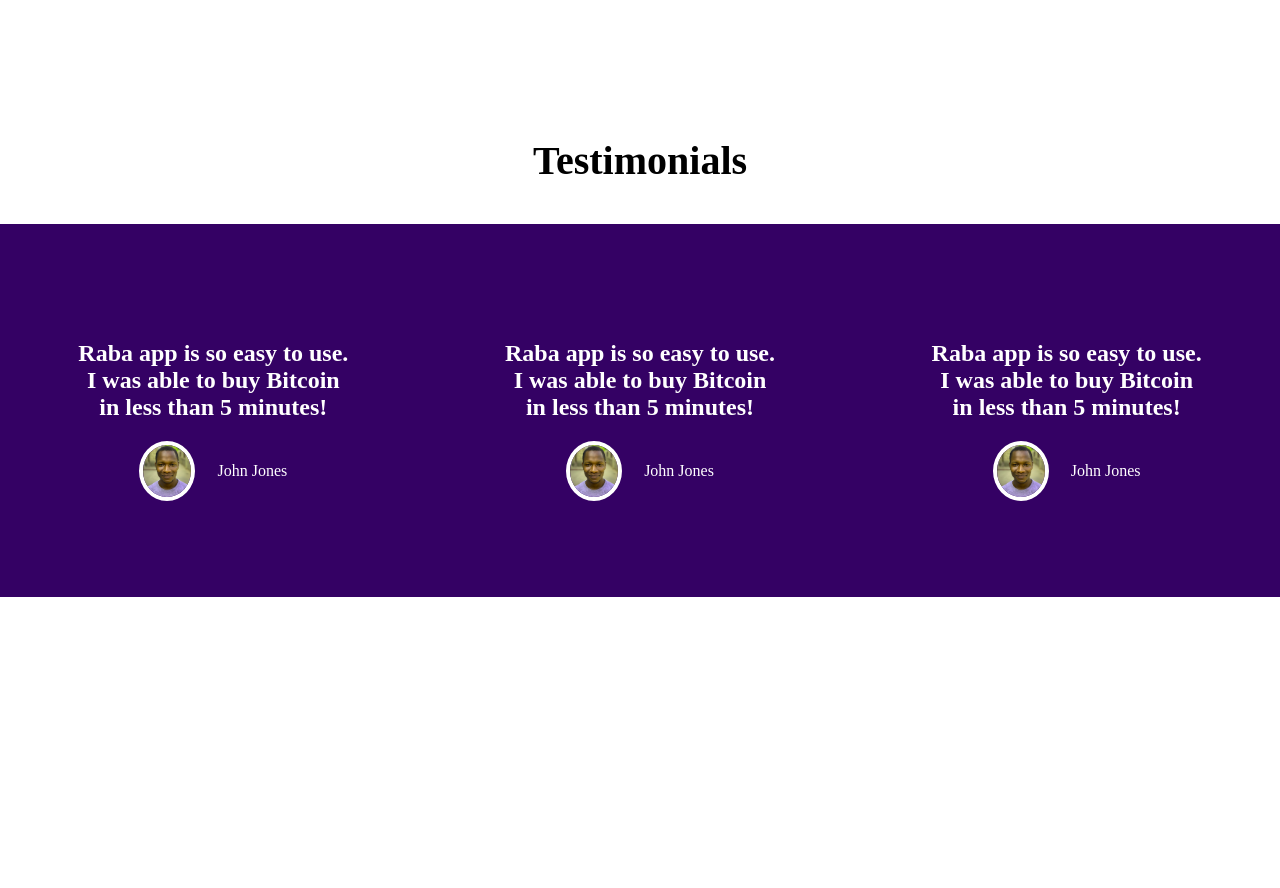
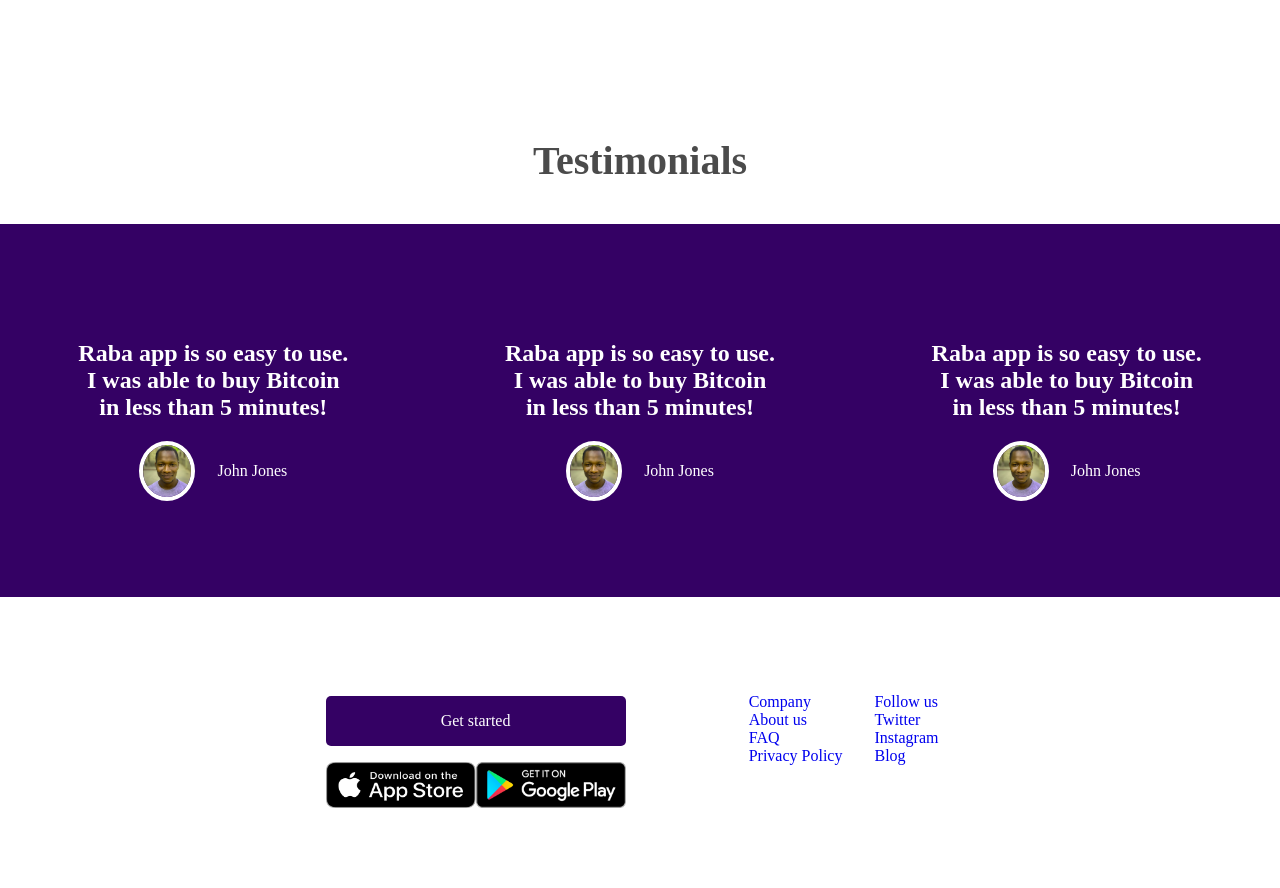
Before and after one commit to yimikao/raba, a plain HTML site: page index.html in a window 1280 px wide. Shown: the part 1220-2108 px from the top of the page. Before the commit the page ends 1817 px from the top, so only its background shows below. Drawn offline with Linux system fonts and the light colour scheme.

Commit message:
added footer

```diff
--- a/index.css
+++ b/index.css
@@ -129,6 +129,80 @@
 
 
 
+footer {
+    /* border: 1px solid green; */
+    display: flex;
+    justify-content: space-around;
+    padding: 5em;
+    margin: auto;
+    width: 70%;
+}
+
+#cta {
+    /* border: 1px solid red; */
+    padding-top: 1.2em;
+    /* margin: auto; */
+}
+
+#cta-icons {
+    /* width: 100px; */
+    display: flex;
+    justify-content: center;
+    margin: auto;
+}
+
+#cta-icons img {
+    display: block;
+    width: 150px;
+}
+
+#cta-heading{
+    font-size: 3em;
+    margin-bottom: 0;
+}
+#cta-para{
+    font-size: 1.5em;
+}
+
+
+#cta-btn {
+    text-align: center;
+    background-color: rgb(52, 1, 100);
+    color: white;
+    text-decoration: none;
+    display: block;
+    width: 300px;
+    margin: auto;
+    margin-bottom: 1em;
+    padding: 1em 2em ;
+    border-radius: 5px;
+}
+
+
+#footer-links {
+    padding: 0;
+    /* border: 1px solid green; */
+    display: flex;
+    justify-content: center;
+}
+
+ul {
+    padding: 0;
+    list-style: none;
+
+}
+
+a {
+    text-decoration: none;
+    padding: 1em;
+}
+
+
+
+
+
+
+
 @media only screen and (max-width: 600px) {
     #intro-img{
         width: 90%;
@@ -162,6 +236,22 @@
     padding: 1.5em;
 }
 
+footer {
+    /* display: flex; */
+    flex-direction: column;
+    justify-content: center;
+    padding: 5em 0em;
+    width: 100%;
+}
+
+#cta {
+    padding: 0;
+    padding-top: 1.2em;
+}
+
+#footer-links {
+    padding: 2em 0em;
+}
 
 
 }
--- a/index.html
+++ b/index.html
@@ -39,7 +39,7 @@
 
     </section>
 
-    <h3 style="text-align:center; font-size:2.5rem">Testimonials</h3>
+    <h3 style="text-align:center; font-size:2.5rem;opacity: 0.7;">Testimonials</h3>
 
     <section id="testimonials">
 
@@ -67,6 +67,38 @@
     </section>
 
 
+    <!-- <h2 style="text-align: center; font-size: 2.5em;margin-bottom: 0;opacity: 0.7;">Are you ready?</h2> -->
+
+    <footer>
+        <section id="cta">
+            <a id="cta-btn" href="#">Get started</a>
+            <div id="cta-icons">
+                <img src="./images/app-store-badge.png" alt="" srcset="">
+                <img src="./images/play-store-badge.png" alt="" srcset="">
+            </div>
+        </section>
+
+        <section id="footer-links">
+            <div id="links-one">
+                <ul>
+                    <li><a href="#">Company</a></li>
+                    <li><a href="#">About us</a></li>
+                    <li><a href="#">FAQ</a></li>
+                    <li><a href="#">Privacy Policy</a></li>
+                </ul>
+            </div>
+            <div id="links-two">
+                <ul>
+                    <li><a href="#">Follow us</a></li>
+                    <li><a href="#">Twitter</a></li>
+                    <li><a href="#">Instagram</a></li>
+                    <li><a href="#">Blog</a></li>
+                </ul>
+            </div>
+        </section>
+    </footer>
+
+
 
 
 
```
Also changed, not shown: images/download (1).png (added), images/download.png (added).
